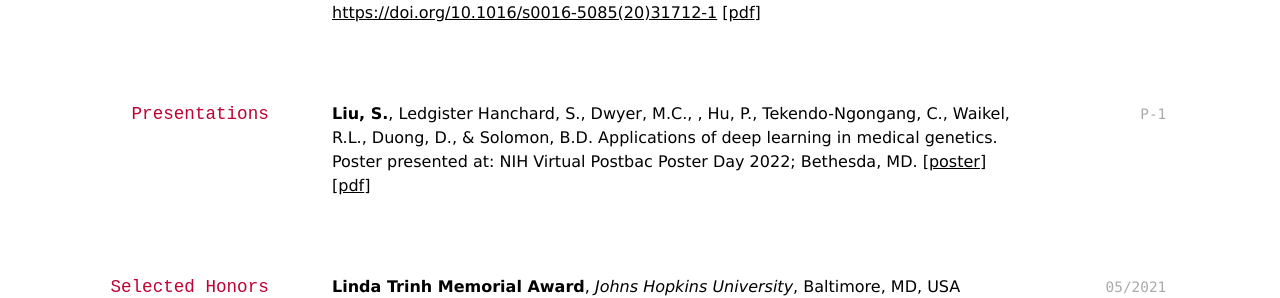
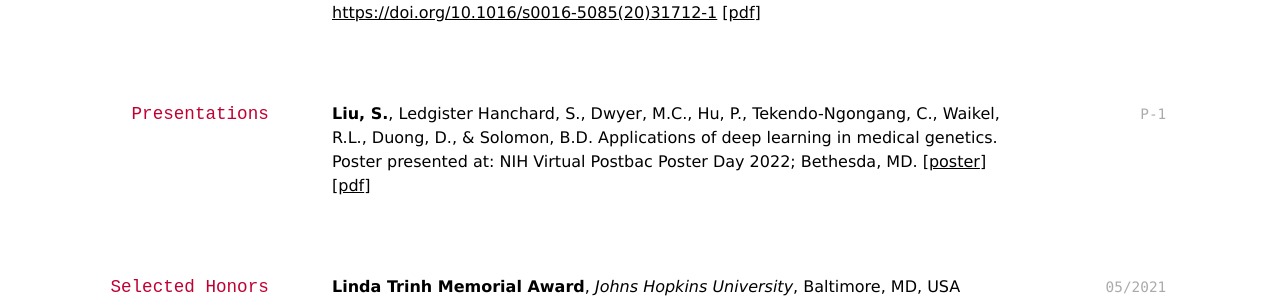
Before and after one commit to simonliu99/cv, a Jekyll site: the page built from index.md, in a window 1280 px wide and 900 px high, scrolled down 2276 px. Shown: the part 156-454 px from the top of the window. Built offline with Jekyll 4.4.1, drawn with Linux system fonts in a browser that asks for light colours.

Commit message:
Fix typo

```diff
--- a/index.md
+++ b/index.md
@@ -117,7 +117,7 @@ Hutfless, S. M., Chen, P.-H., Miller, S. D., Josephson, M., Joseph, S., Urrunaga
 ## Presentations
 
 `P-1`
-**Liu, S.**, Ledgister Hanchard, S., Dwyer, M.C., , Hu, P., Tekendo-Ngongang, C., Waikel, R.L., Duong, D., & Solomon, B.D. Applications of deep learning in medical genetics. Poster presented at: NIH Virtual Postbac Poster Day 2022; Bethesda, MD. [[poster](https://event.fourwaves.com/ppd-2022/abstracts/b7d5529f-3892-45a1-8886-b1f687f57e54)] [[pdf](https://simonliu.dev/files/cv/liu_p1_applications_of_dl.pdf)]
+**Liu, S.**, Ledgister Hanchard, S., Dwyer, M.C., Hu, P., Tekendo-Ngongang, C., Waikel, R.L., Duong, D., & Solomon, B.D. Applications of deep learning in medical genetics. Poster presented at: NIH Virtual Postbac Poster Day 2022; Bethesda, MD. [[poster](https://event.fourwaves.com/ppd-2022/abstracts/b7d5529f-3892-45a1-8886-b1f687f57e54)] [[pdf](https://simonliu.dev/files/cv/liu_p1_applications_of_dl.pdf)]
 
 
 ## Selected Honors
```
